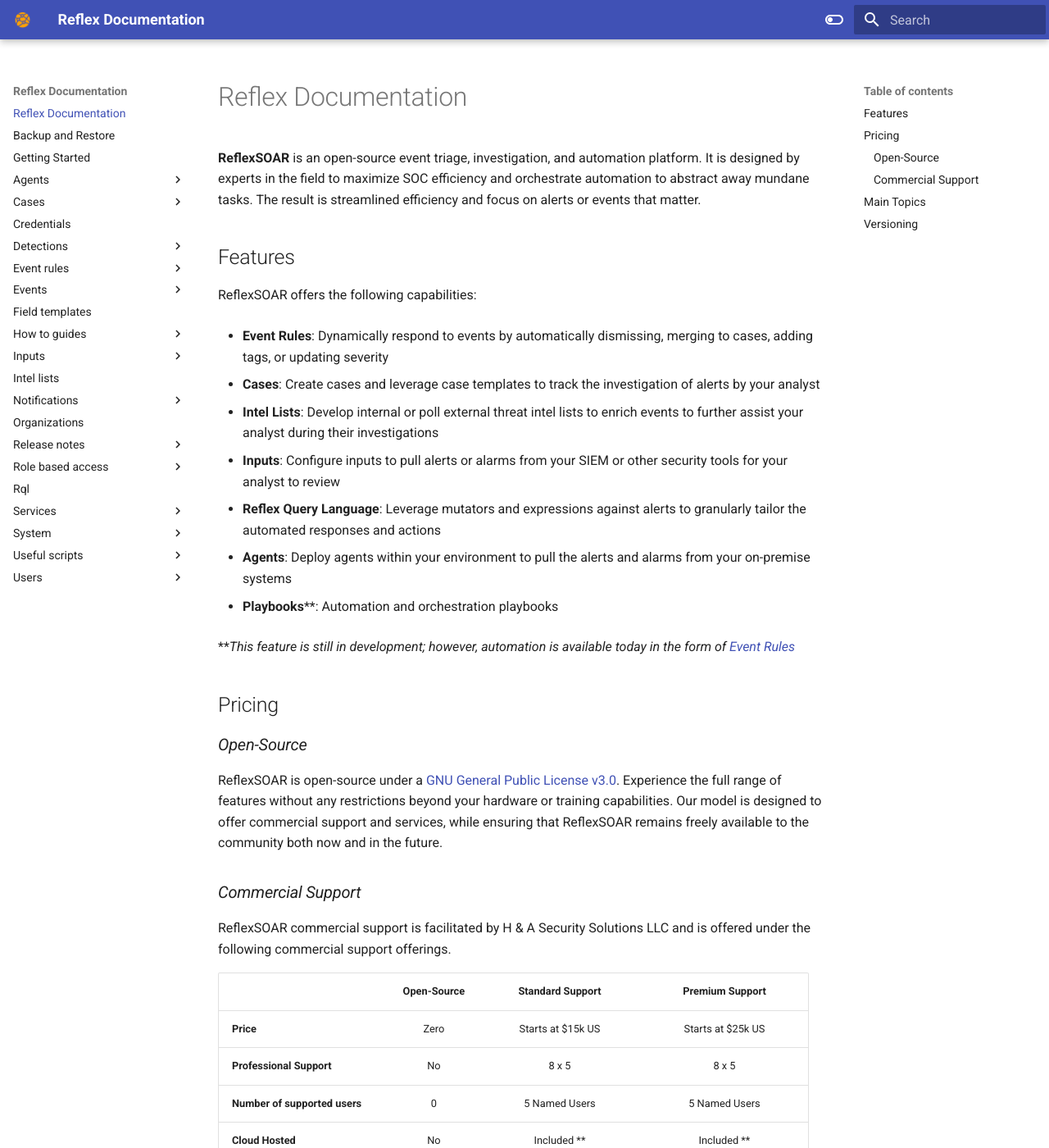
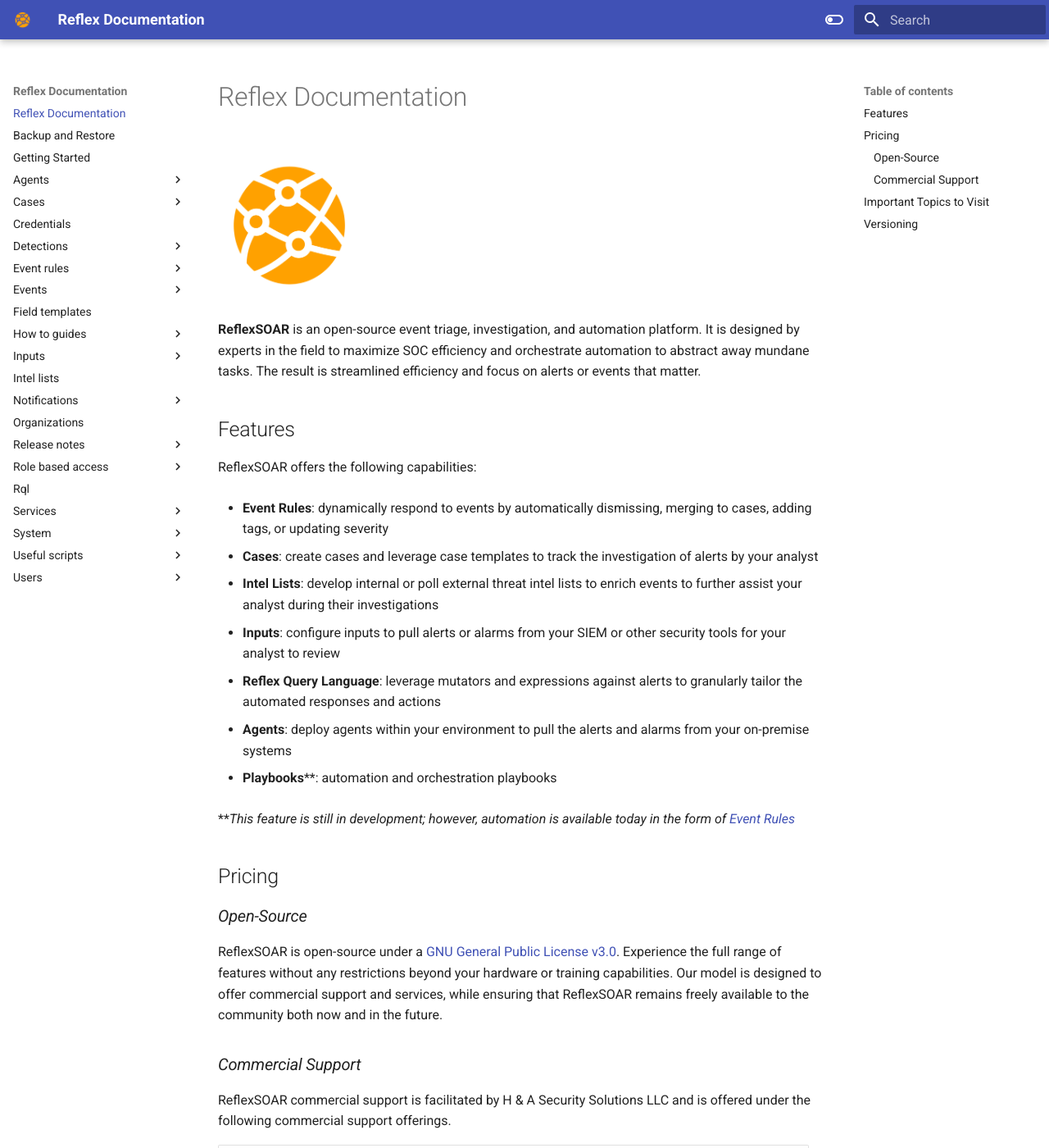
Before and after one commit to reflexsoar/reflex-docs, an MkDocs documentation site: the page built from docs/index.md, in a window 1280 px wide and 1400 px high. Shown: the whole window at 82% size. Built offline with MkDocs 1.6.1 and Material for MkDocs 9.7.7, drawn with Linux system fonts in a browser that asks for light colours; some of the changed lines change nothing that is shown; some of the changed text lies outside the part shown.

Commit message:
added logo to index page

```diff
--- a/docs/index.md
+++ b/docs/index.md
@@ -1,36 +1,27 @@
 # Reflex Documentation
+
+![ReflexSOAR logo](../img/white-logo-color-symbol-no-background.png)
+
 **ReflexSOAR** is an open-source event triage, investigation, and automation platform. It is designed by experts in the field to maximize SOC efficiency and orchestrate automation to abstract away mundane tasks. The result is streamlined efficiency and focus on alerts or events that matter.
 
 ## Features
 ReflexSOAR offers the following capabilities:
 
-* **Event Rules**: Dynamically respond to events by automatically dismissing, merging to cases, adding tags, or updating severity
+* **Event Rules**: dynamically respond to events by automatically dismissing, merging to cases, adding tags, or updating severity
 
-* **Cases**: Create cases and leverage case templates to track the investigation of alerts by your analyst
+* **Cases**: create cases and leverage case templates to track the investigation of alerts by your analyst
 
-* **Intel Lists**: Develop internal or poll external threat intel lists to enrich events to further assist your analyst during their investigations
+* **Intel Lists**: develop internal or poll external threat intel lists to enrich events to further assist your analyst during their investigations
 
-* **Inputs**: Configure inputs to pull alerts or alarms from your SIEM or other security tools for your analyst to review
+* **Inputs**: configure inputs to pull alerts or alarms from your SIEM or other security tools for your analyst to review
 
-* **Reflex Query Language**: Leverage mutators and expressions against alerts to granularly tailor the automated responses and actions
+* **Reflex Query Language**: leverage mutators and expressions against alerts to granularly tailor the automated responses and actions
 
-* **Agents**: Deploy agents within your environment to pull the alerts and alarms from your on-premise systems
+* **Agents**: deploy agents within your environment to pull the alerts and alarms from your on-premise systems
 
-* **Playbooks****: Automation and orchestration playbooks
+* **Playbooks****: automation and orchestration playbooks
 
 ***This feature is still in development; however, automation is available today in the form of [Event Rules](event-rules/index.md)*
-
-<!--
-- **Event Rules**: Dynamically respond to events by automatically dismissing, merging to cases, adding tags, or updating severity.
-- **Cases**: Create cases and leverage case templates to track the investigation of alerts by your analyst.
-- **Intel Lists**: Develop internal or poll external threat intel lists to enrich events to further assist your analyst during their investigations.
-- **Inputs**: Configure inputs to pull alerts or alarms from your SIEM or other security tools for your analyst to review.
-- **Reflex Query Language**: Leverage mutators and expressions against alerts to granularly tailor the automated responses and actions.
-- **Agents**: Deploy agents within your environment to pull the alerts and alarms from your on-premise systems.
-- **Coming soon: Playbooks**: Automation and orchestration playbooks**
-
-** Automation is available today in the form of event rules. Playbook support is on the roadmap to be released sometime in the 3rd quarter of 2022.
--->
 
 ## Pricing
 
@@ -54,25 +45,24 @@
 
 ** *On-premises support contracts for ReflexSOAR are available at an additional cost*
 
-## Main Topics
+## Important Topics to Visit
 
 - [Getting Started](getting-started.md)
 - [Agents](agents/index.md)
 - [Cases](cases/index.md)
 - [Credentials](credentials/index.md)
 - [Detections](detections/index.md)
+- [Events](events/index.md)
 - [Event Rules](event-rules/index.md)
-- [Events](events/index.md)
 - [Field Templates](field-templates/index.md)
 - [Inputs](inputs/index.md)
 - [Intel Lists](intel-lists/index.md)
 - [Reflex Query Language (RQL)](rql/index.md)
-- [Backup & Restore](backup-and-restore.md)
 
 ## Versioning
 
-Reflex follows the following version convention
+Reflex follows the following version convention:
 
-- YY.MM.000-tag
+* YY.MM.000-tag
 
-Broken down this `22.05.001` would be the first release for August 2022.  Tags can be things like `RC-0` for release candidates or `HF-01` for hotfixes
+For example, version `22.05.001` would be the first release for August of 2022. Tags could be things like `RC-0` for release candidates, or `HD-01` for hotfixes.
```
